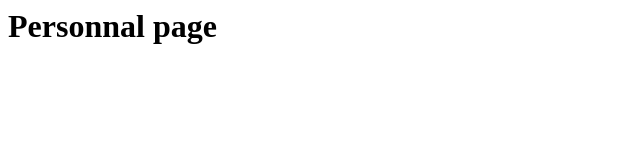
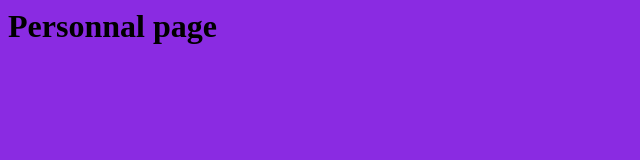
Before and after one commit to bubblesama/bubblesama.github.io, a plain HTML site: page index.html in a window 1280 px wide. Shown: the whole page, without its empty margins (0-640 px from the left). Drawn offline with Linux system fonts and the light colour scheme.

Commit message:
ghio : css ?

```diff
--- a/index.html
+++ b/index.html
@@ -1,6 +1,7 @@
 <html>
     <head>
         <title>bbsama personnal page</title>
+        <link rel="stylesheet" href="my.css" />
     </head>
     <body>
     <h1>Personnal page</h1>
--- /dev/null
+++ b/my.css
@@ -0,0 +1,3 @@
+body{
+    background-color: blueviolet;
+}
```
